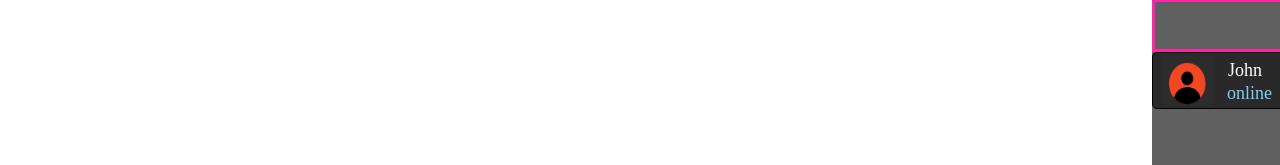
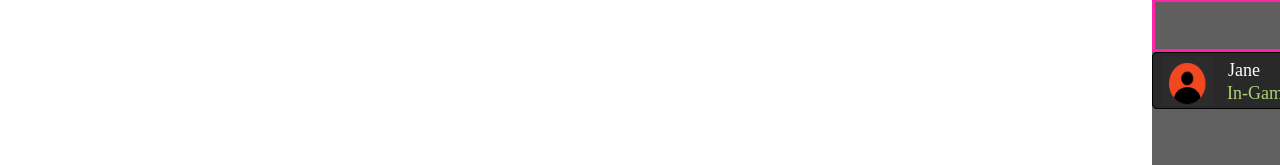
Before and after one commit to ft-ts/frontend, a Next.js app: page /main/right-wrapper in a window 1280 px wide. Shown: the part 450-615 px from the top of the page. Built offline with nearby package versions, Linux system fonts and the light colour scheme; a web font is replaced by a local one.

Commit message:
feat: userlist have to be seperated block by block

```diff
--- a/src/app/main/right-wrapper/userList.tsx
+++ b/src/app/main/right-wrapper/userList.tsx
@@ -16,7 +16,8 @@ export default function DisplayUserList(props: UserListProps){
             <DisplayUserAllList />
             <DisplayUserListSearch />
             {/* <ScrollComponent /> */}
-            <UserListBox user={users[0]}/>
+            {/* <UserListBox user={users[0]}/> */}
+            <UserListContainer users={users}/>
         </div>
     )
 }
@@ -56,24 +57,17 @@ const DisplayUserListSearch = (props: {}) => {
         </button>
     )
 }
-// scorllbar have to be made completely
-function ScrollComponent()  {
+
+  const UserListContainer = (props: UserListContainerProps) => {
     return (
-      <div className="scrollContainer">
-        <div style={{ height: '400px' }}></div>
+      <div>
+        {props.users.map((user, index) => (
+          <UserListBox key={index} user={user} />
+        ))}
       </div>
     );
-  }
+  };
 
-//   const UserListContainer = (props: UserListContainerProps) => {
-//     return (
-//       <div>
-//         {props.users.map((user, index) => (
-//           <UserListBox key={index} {...user} />
-//         ))}
-//       </div>
-//     );
-//   };
 
   interface UserListBoxProps{
     user: UserListProps;
```
